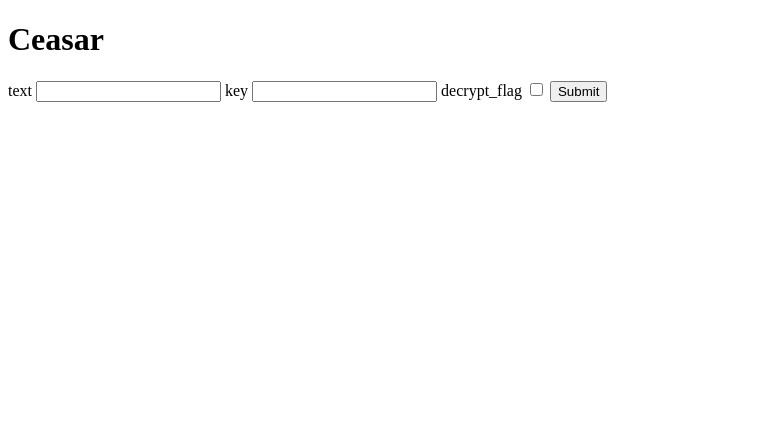
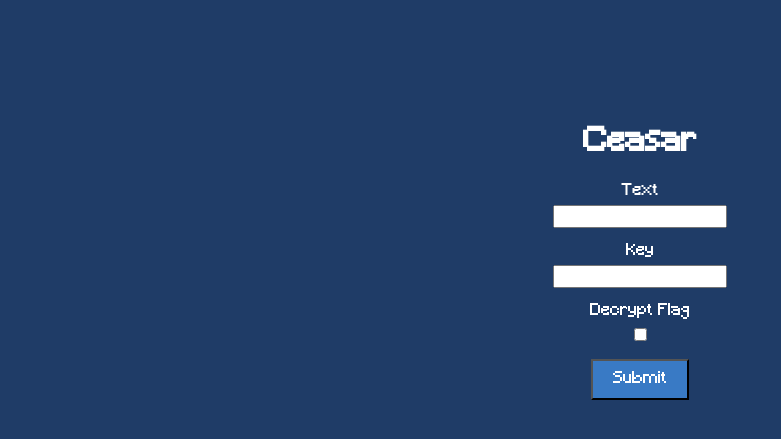
Before and after one commit to MikENPL/CypherSite, a FastAPI app: page /ceasar in a window 1280 px wide. Shown: the top 439 px of the page, without its empty margins (0-781 px from the left). Run offline with FastAPI, Linux system fonts and the light colour scheme.

Commit message:
Overhauled website frontend

```diff
--- /dev/null
+++ b/src/cyphersite/static/css/style.css
@@ -0,0 +1,90 @@
+@font-face {
+    font-family: "Minecraft";
+    src: url("/static/fonts/Minecraft.ttf") format("truetype");
+    font-weight: normal;
+    font-style: normal;
+}
+* {
+    box-sizing: border-box;
+}
+button, input, select, textarea {
+    font: inherit;
+}
+body {
+    font-family: "Minecraft", sans-serif;
+    background-color: #1f3c67;
+    color: #ffffff;
+    text-align: center;
+}
+h1 {
+    margin-top: 10%;
+}
+#results {
+    display: flex;
+    justify-content: center;
+    width: 100%;
+}
+
+#results table {
+    margin: 0 auto;
+}
+#result_highlight {
+    color: #ffd666;
+}
+.button {
+    display: inline-block;
+    padding: 10px 20px;
+
+    background-color: #397ac5;
+    color: white;
+
+    text-decoration: none;
+    text-align: center;
+
+    border-radius: 0px;
+    cursor: pointer;
+
+    transition: 0.2s ease;
+}
+
+.button:hover {
+    color: #ffd666;
+    background-color: #2863a5;
+    transform: translateY(-2px);
+}
+
+.button:active {
+    transform: translateY(0);
+}
+.function {
+    display: none;
+}
+.function.active {
+    display: block;
+}
+#function-select {
+    display: none;
+}
+#function-select.active {
+    display: block;
+    margin: 0 auto;
+}
+.function.active {
+    display: flex;
+    flex-direction: column;
+    align-items: center;
+    gap: 15px;
+}
+
+.form-group {
+    display: flex;
+    flex-direction: column;
+    align-items: center;
+    gap: 5px;
+}
+select, option {
+    font-family: "Minecraft", sans-serif;
+    font-size: 16px;
+    color: white;
+    background-color: #397ac5;
+}
--- a/src/cyphersite/templates/cipher.html
+++ b/src/cyphersite/templates/cipher.html
@@ -6,32 +6,42 @@
         <title>Cypher</title>
         <meta name="description" content="">
         <meta name="viewport" content="width=device-width, initial-scale=1">
-        <link rel="stylesheet" href="">
+        <link rel="stylesheet" href="../static/css/style.css">
     </head>
     <body>
         <h1>{{ title }}</h1>
         <div class="functions">
+            <select id="function-select">
+                {% for func_name, arguments in forms.items() %}
+                    <option value="{{ func_name }}">{{ func_name.replace("_", " ").title() }}</option>
+                {% endfor %}
+            </select>
             {% for func_name, arguments in forms.items() %}
-                <form class="function" method="POST" action="/{{ cipher_name }}/{{ func_name }}">
+                <form class="function" id="{{ func_name }}" method="POST" action="/{{ cipher_name }}/{{ func_name }}">
                 {% for argument, type in arguments %}
+                <div class="form-group">
                     {% if type == "str" %}
-                        <label>{{ argument }}</label>
-                        <input type="text" name="{{ argument }}">
+                    <label>{{ argument.replace("_", " ").title() }}</label>
+                    <input type="text" name="{{ argument }}">
                     {% elif type == "int" %}
-                        <label>{{ argument }}</label>
-                        <input type="number" name="{{ argument }}">
+                    <label>{{ argument.replace("_", " ").title() }}</label>
+                    <input type="number" name="{{ argument }}">
                     {% elif type == "bool" %}
-                        <label>{{ argument }}</label>
-                        <input type="checkbox" name="{{ argument }}">
+                    <label>{{ argument.replace("_", " ").title() }}</label>
+                    <input type="checkbox" name="{{ argument }}">
                     {% else %}
-                        <label>{{ argument }}</label>
-                        <input type="text" name="{{ argument }}">
+                    <label>{{ argument.replace("_", " ").title() }}</label>
+                    <input type="text" name="{{ argument }}">
                     {% endif %}
+                </div>
                 {% endfor %}
-                    <button>Submit</button>
+                    <button class="button">Submit</button>
                 </form>
             {% endfor %}
         </div>
-        <script src="" async defer></script>
+        <div id="results">
+            <p><span id="result"></span><span id="result_highlight"></span></p>
+        </div>
+        <script src="../static/js/main.js" async defer></script>
     </body>
 </html>
--- a/src/cyphersite/templates/index.html
+++ b/src/cyphersite/templates/index.html
@@ -6,13 +6,13 @@
         <title>Cypher</title>
         <meta name="description" content="">
         <meta name="viewport" content="width=device-width, initial-scale=1">
-        <link rel="stylesheet" href="">
+        <link rel="stylesheet" href="../static/css/style.css">
     </head>
     <body>
         <h1>Cypher</h1>
         <div class="tabs">
             {% for tab, url in tabs %}
-                <a href="{{ url }}" class="tab">{{ tab }}</a>
+                <a href="{{ url }}" class="button">{{ tab }}</a>
             {% endfor %}
         </div>
         <script src="" async defer></script>
```
Also changed, not shown: src/cyphersite/static/js/main.js (added, +61 -0 lines), src/cyphersite/static/fonts/Minecraft.ttf (added).
